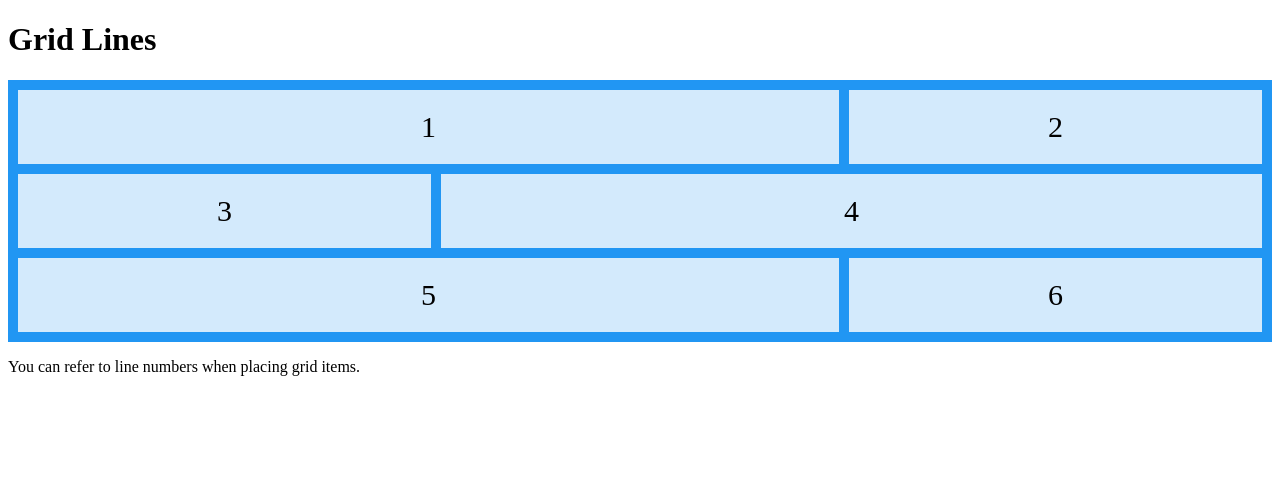
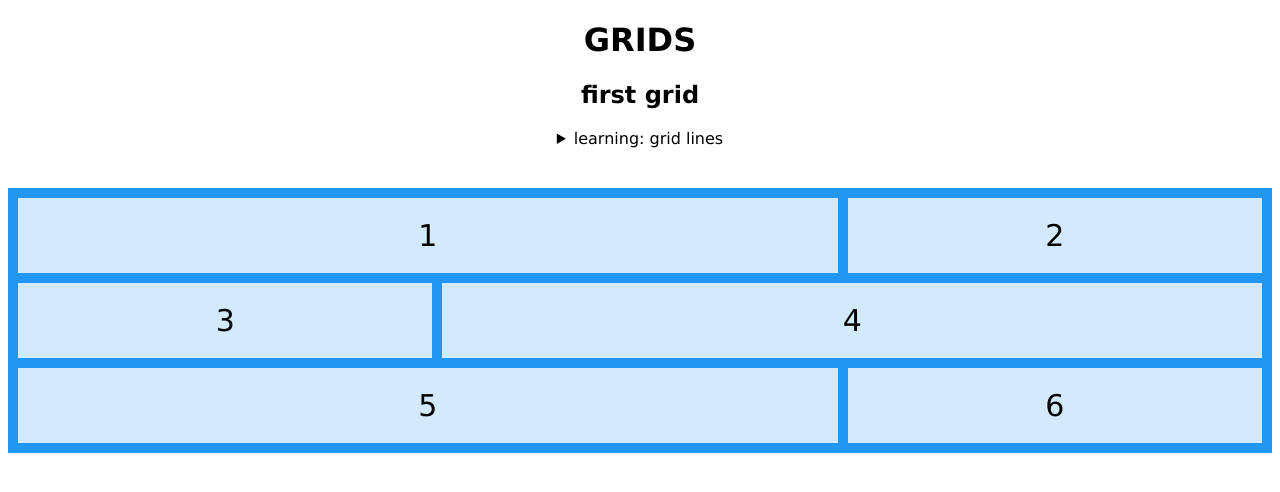
Before and after one commit to emily-morin/grids-playground, a plain HTML site: page index.html in a window 1280 px wide. Drawn offline with Linux system fonts and the light colour scheme.

Commit message:
Add font styles and summary for first learning area

```diff
--- a/index.html
+++ b/index.html
@@ -5,7 +5,14 @@
 </head>
 <body>
 
-<h1>Grid Lines</h1>
+<h1>GRIDS</h1>
+
+<h2>first grid</h2>
+
+<details>
+  <summary>learning: grid lines</summary>
+  <p>You can refer to line numbers when placing grid items.</p>
+</details>
 
 <div class="grid-container">
   <div class="item1">1</div>
@@ -18,7 +25,7 @@
   <div class="item8">8</div> -->
 </div>
 
-<p>You can refer to line numbers when placing grid items.</p>
+
 
 </body>
 </html>
--- a/styles.css
+++ b/styles.css
@@ -1,9 +1,15 @@
+body {
+    font-family:Verdana, Geneva, Tahoma, sans-serif;
+    text-align: center;
+}
+
 .grid-container {
     display: grid;
     grid-template-columns: auto auto auto;
     gap: 10px;
     background-color: #2196F3;
     padding: 10px;
+    margin-top: 40px;
   }
 
   .grid-container > div {
```
